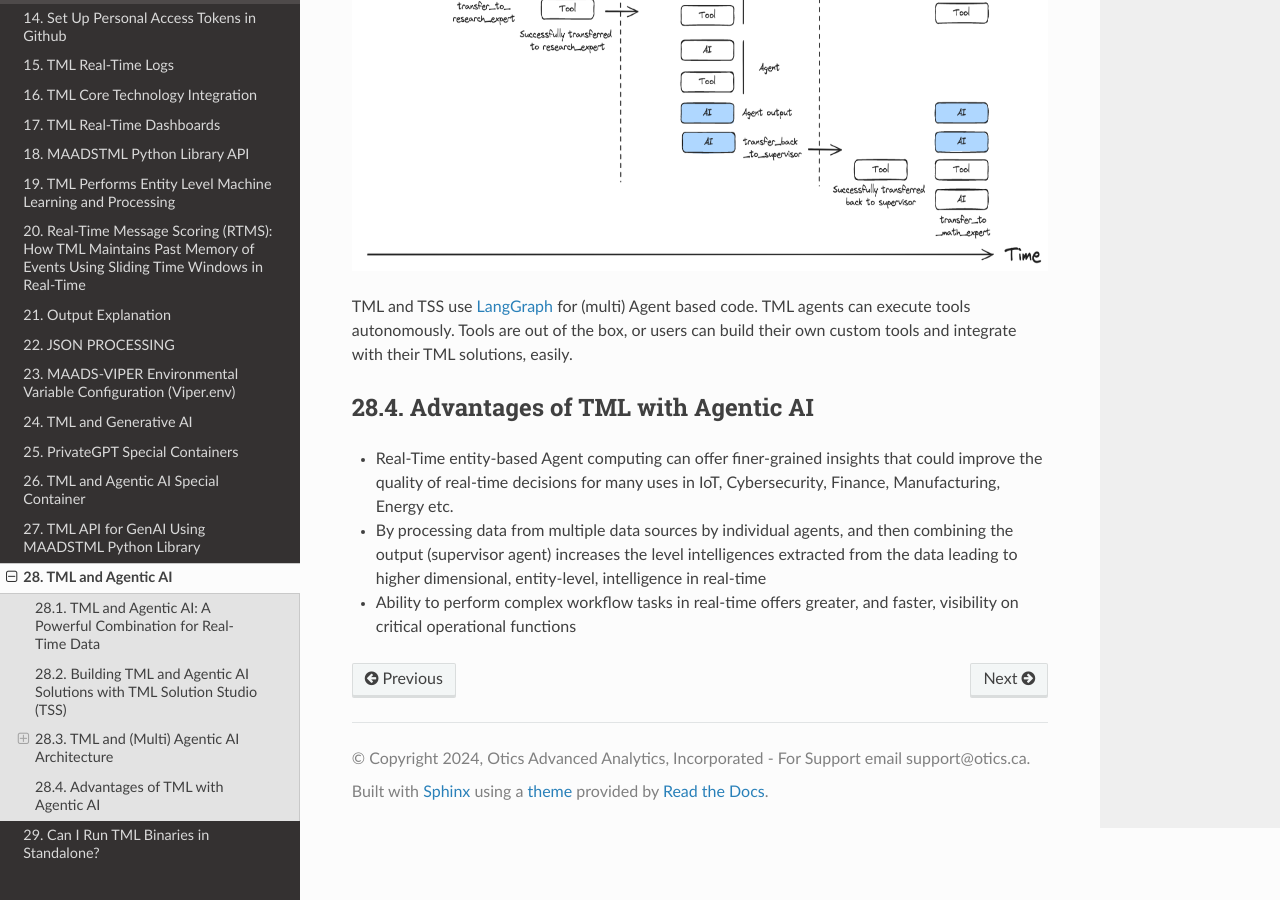
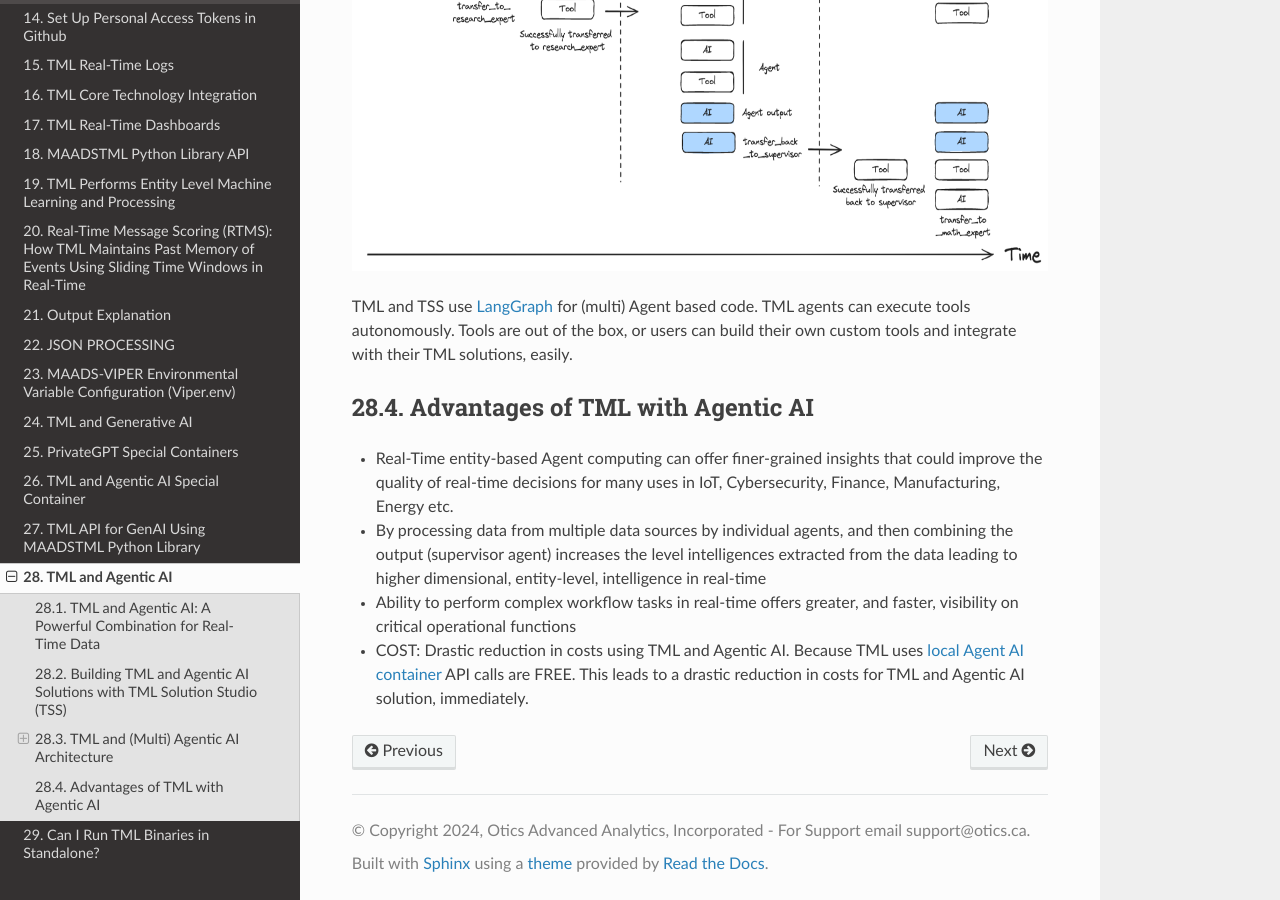
Before and after one commit to smaurice101/readthedocs, a Sphinx documentation site: the page built from docs/source/agentic.rst, in a window 1280 px wide and 900 px high, scrolled down 3032 px. Built offline with Sphinx 7.4.7 and the Read the Docs theme 3.1.0, drawn with Linux system fonts in a browser that asks for light colours.

Commit message:
Update agentic.rst

```diff
--- a/docs/source/agentic.rst
+++ b/docs/source/agentic.rst
@@ -76,3 +76,4 @@ Advantages of TML with Agentic AI
 - Real-Time entity-based Agent computing can offer finer-grained insights that could improve the quality of real-time decisions for many uses in IoT,       Cybersecurity, Finance, Manufacturing, Energy etc.
 - By processing data from multiple data sources by individual agents, and then combining the output (supervisor agent) increases the level intelligences extracted from the data leading to higher dimensional, entity-level, intelligence in real-time
 - Ability to perform complex workflow tasks in real-time offers greater, and faster, visibility on critical operational functions
+- COST: Drastic reduction in costs using TML and Agentic AI.  Because TML uses `local Agent AI container <https://tml.readthedocs.io/en/latest/genai.html#tml-and-agentic-ai-special-container>`_ API calls are FREE.  This leads to a drastic reduction in costs for TML and Agentic AI solution, immediately.
```
